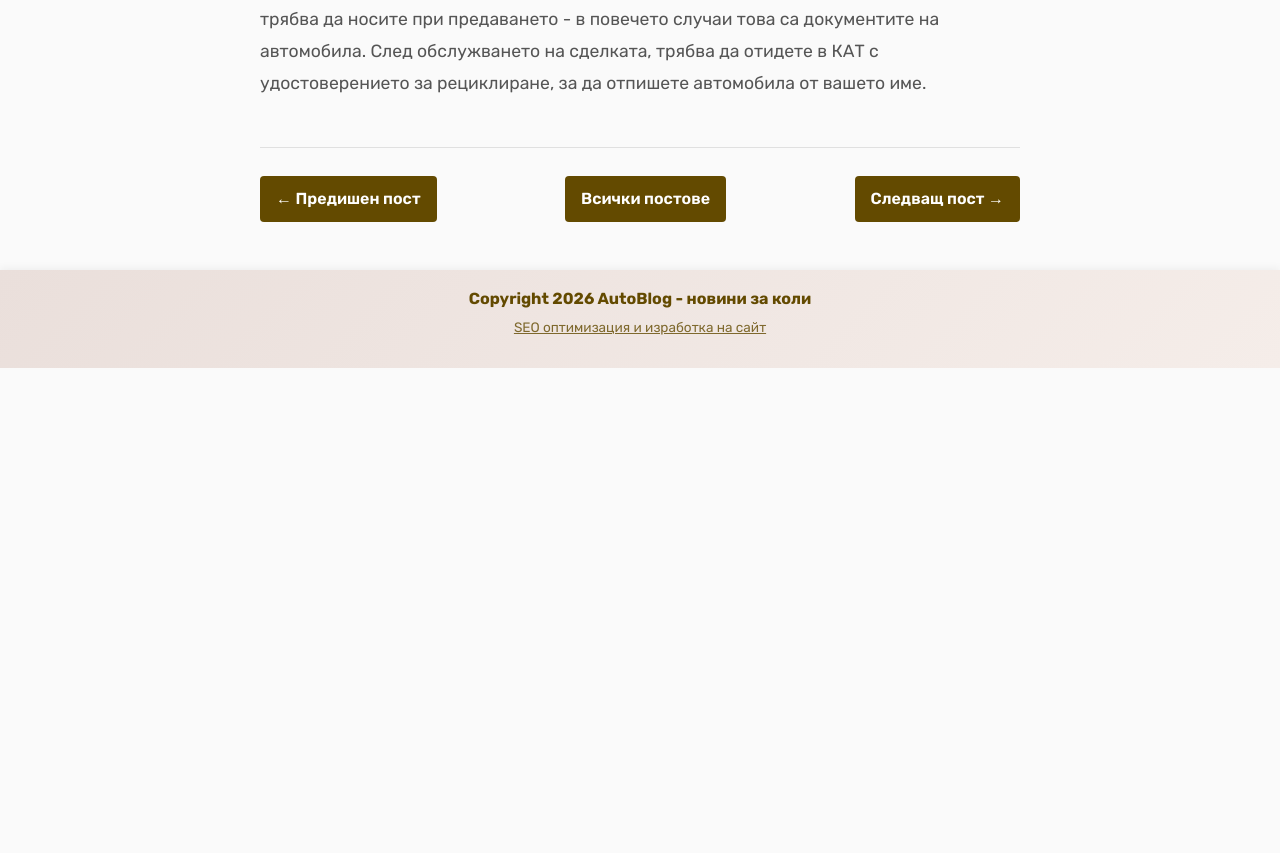
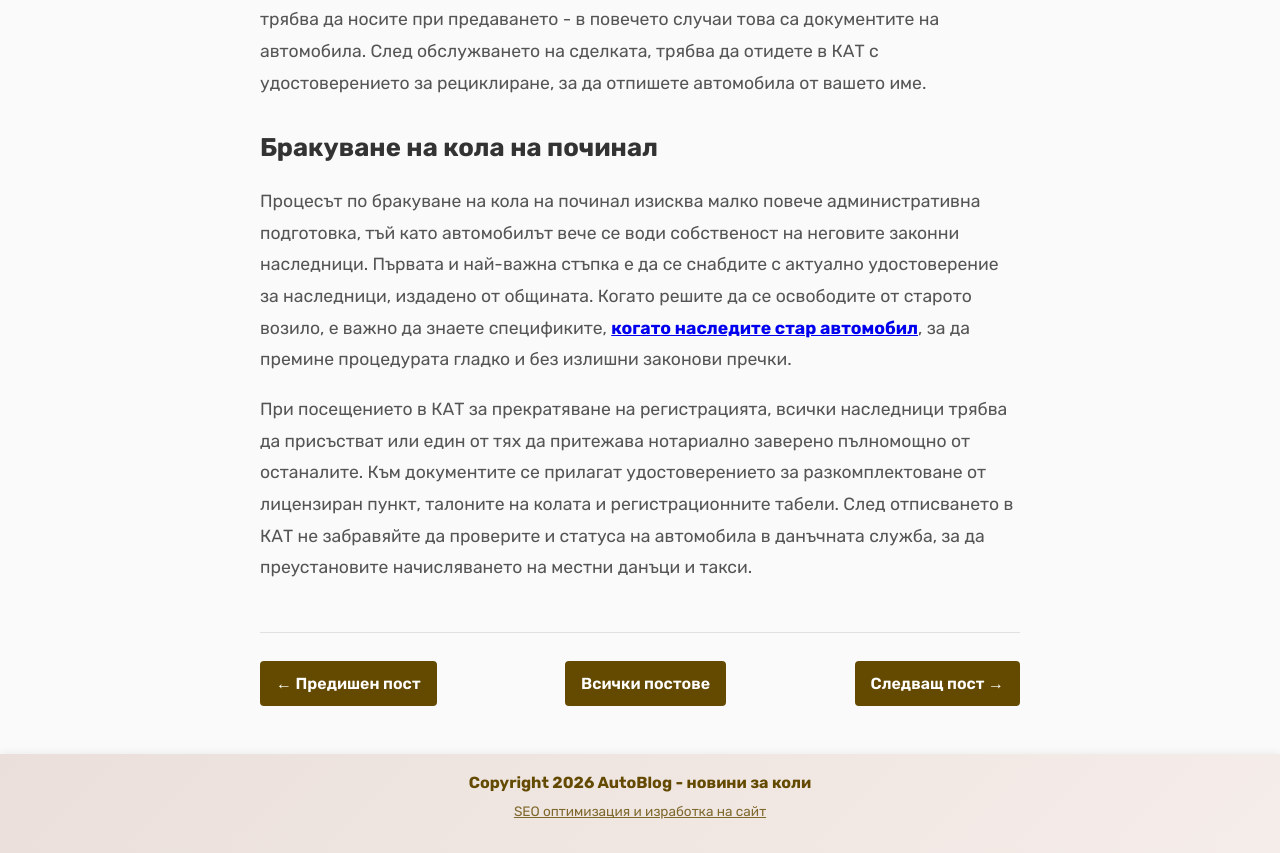
Before and after one commit to inweblife/autoblog, a Next.js app: page /blog/kak-da-podgotvya-kola-za-brakuvane in a window 1280 px wide. Shown: the part 2465-3318 px from the top of the page. Before the commit the page ends 2833 px from the top, so only its background shows below. Built offline with nearby package versions, Linux system fonts and the light colour scheme; a web font is replaced by a local one.

Commit message:
Update page.jsx

```diff
--- a/app/blog/kak-da-podgotvya-kola-za-brakuvane/page.jsx
+++ b/app/blog/kak-da-podgotvya-kola-za-brakuvane/page.jsx
@@ -160,6 +160,31 @@ export default function KakDaPodgotvya() {
           за да отпишете автомобила от вашето име.
         </p>
 
+        <h2 className={styles.section_title}>Бракуване на кола на починал</h2>
+
+        <p className={styles.section_text}>
+          Процесът по бракуване на кола на починал изисква малко повече
+          административна подготовка, тъй като автомобилът вече се води
+          собственост на неговите законни наследници. Първата и най-важна стъпка
+          е да се снабдите с актуално удостоверение за наследници, издадено от
+          общината. Когато решите да се освободите от старото возило, е важно да
+          знаете спецификите,{" "}
+          <a href="https://kolizascrap.com/blog/kogato-nasledite-star-avtomobil/" target="_blank" rel="noopener noreferrer">
+            <strong>когато наследите стар автомобил</strong>
+          </a>
+          , за да премине процедурата гладко и без излишни законови пречки.
+        </p>
+
+        <p className={styles.section_text}>
+          При посещението в КАТ за прекратяване на регистрацията, всички
+          наследници трябва да присъстват или един от тях да притежава
+          нотариално заверено пълномощно от останалите. Към документите се
+          прилагат удостоверението за разкомплектоване от лицензиран пункт,
+          талоните на колата и регистрационните табели. След отписването в КАТ
+          не забравяйте да проверите и статуса на автомобила в данъчната служба,
+          за да преустановите начисляването на местни данъци и такси.
+        </p>
+
         <nav className={styles.navigation}>
           <Link href="/blog/documenti-za-da-brakuvate-kola" className={styles.nav_link}>
             ← Предишен пост
```
